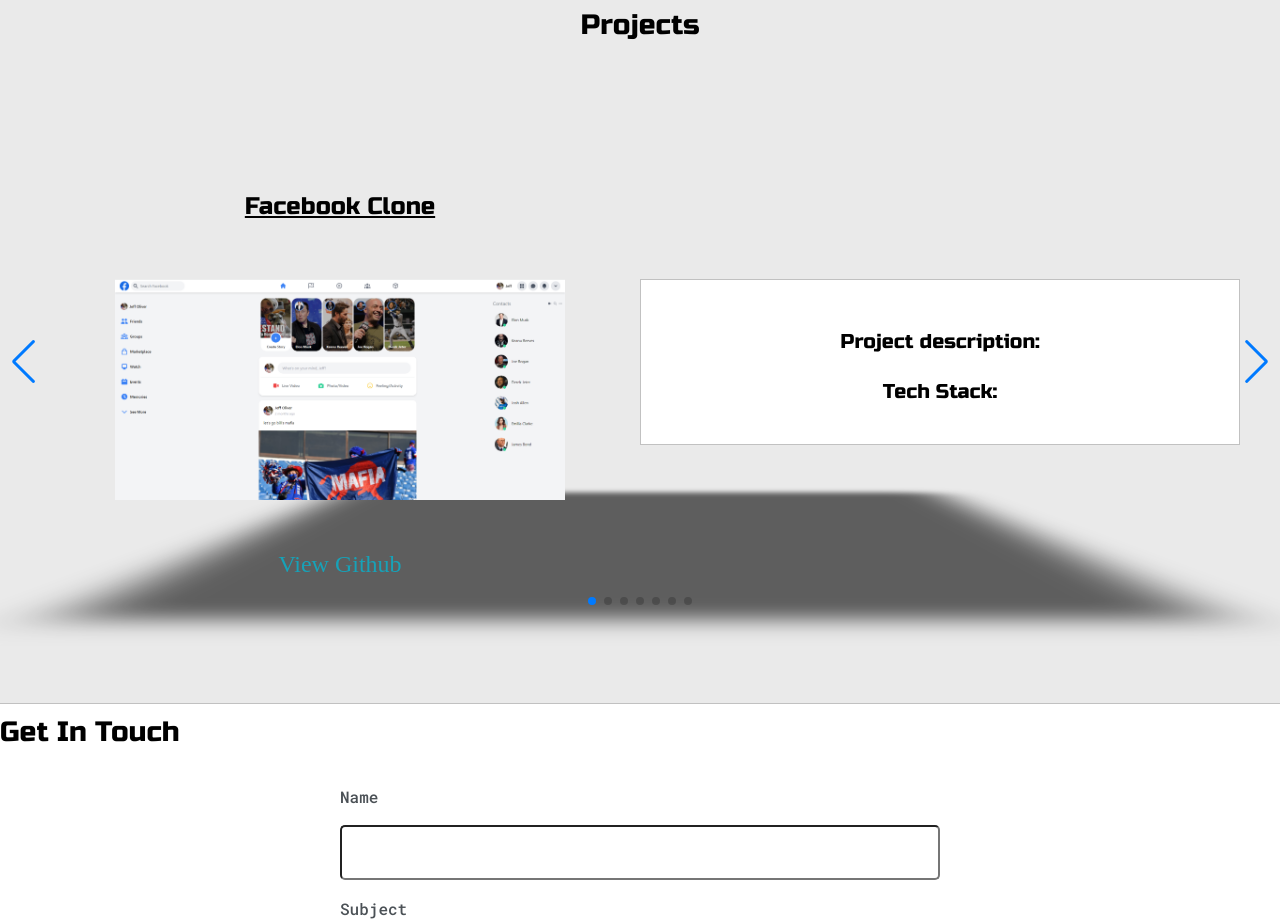
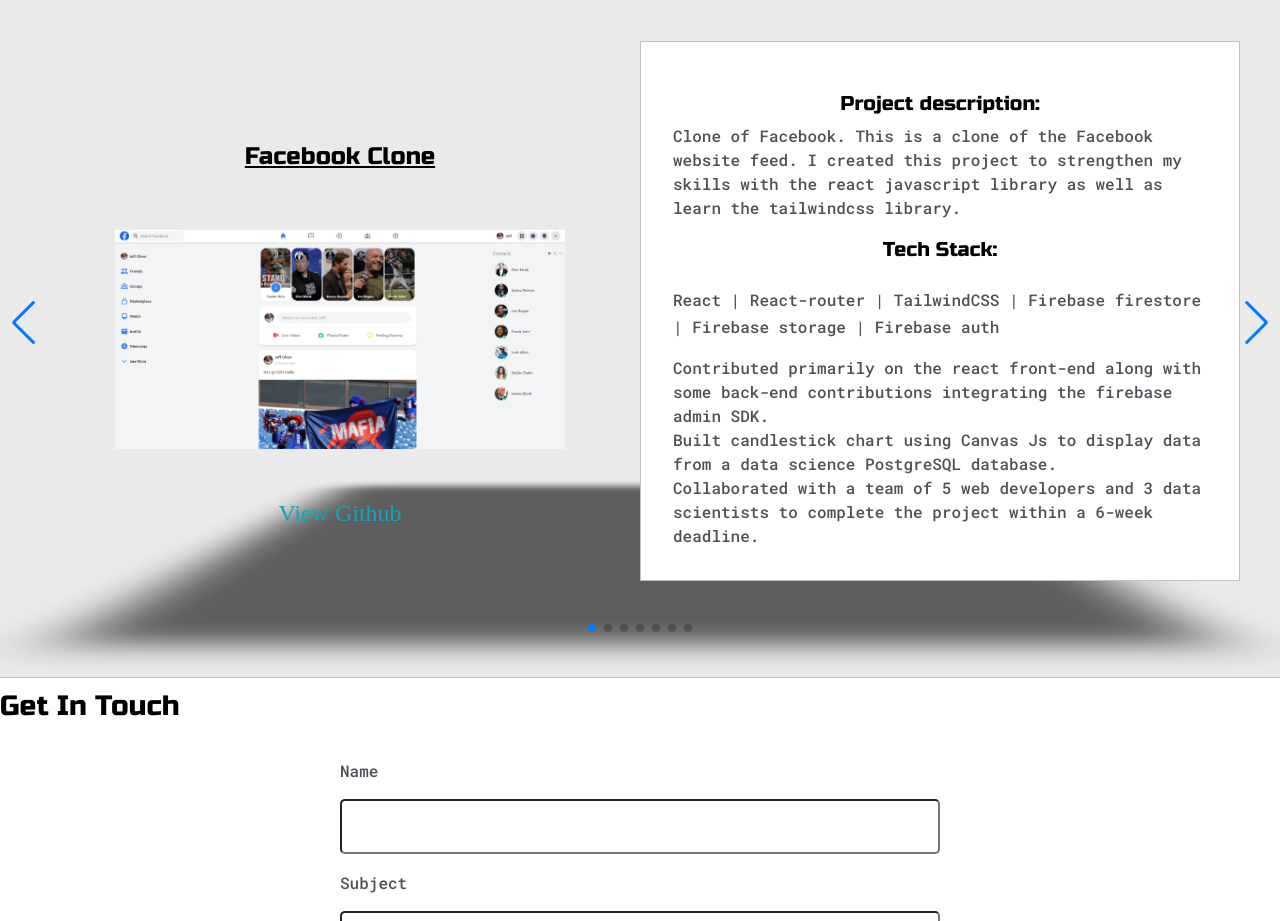
Before and after one commit to codeOfTheFuture/professional-portfolio, a Next.js app: page / in a window 1280 px wide. Shown: the part 1700-2621 px from the top of the page. Built offline with nearby package versions, Linux system fonts and the light colour scheme.

Commit message:
fixed styling bug in project carousel

```diff
--- a/components/Project.jsx
+++ b/components/Project.jsx
@@ -42,6 +42,7 @@
           <ProjectHeading
             title={project.about.projectDesc}
             toggle={toggleDescription}
+            isOpen={isDescriptionVisible}
           />
           <ProjectDetails
             description={project.about.projectDescText}
@@ -55,6 +56,7 @@
           <ProjectHeading
             title={project.about.techStack}
             toggle={toggleTechStack}
+            isOpen={isTechStackVisible}
           />
           <ProjectDetails
             description={null}
--- a/components/ProjectDetails.jsx
+++ b/components/ProjectDetails.jsx
@@ -2,10 +2,17 @@
 import styles from "../styles/Project.module.scss";
 
 const ProjectDetails = ({ description, techStack, detailsList, isOpen }) => {
-  return description
-    ? isOpen && <p className={styles.projectDescText}>{description}</p>
-    : isOpen && (
-        <>
+  return description ? (
+    <p
+      className={
+        styles.projectDescText &&
+        (isOpen ? styles.showDetails : styles.hideDetails)
+      }
+    >
+      {description}
+    </p>
+  ) : (
+    <div className={isOpen ? styles.showDetails : styles.hideDetails}>
       <p className={styles.techStackList}>{techStack}</p>
       <ul className={styles.detailsList}>
         {detailsList.map((bulletPoint, index) => (
@@ -14,7 +21,7 @@
           </li>
         ))}
       </ul>
-        </>
+    </div>
   );
 };
 
--- a/components/ProjectHeading.jsx
+++ b/components/ProjectHeading.jsx
@@ -1,12 +1,12 @@
 import React from "react";
 import styles from "../styles/Project.module.scss";
 
-const ProjectHeading = ({ title, toggle }) => {
+const ProjectHeading = ({ title, toggle, isOpen }) => {
   return (
     <div className={styles.headingWrapper}>
       <h5 className={styles.heading}>{title}</h5>
       <span className={styles.toggle} onClick={toggle}>
-        View
+        {isOpen ? "Hide" : "View"}
       </span>
     </div>
   );
--- a/styles/Project.module.scss
+++ b/styles/Project.module.scss
@@ -67,6 +67,7 @@
           justify-self: flex-end;
         }
       }
+
       .toggle {
         display: none;
 
@@ -101,6 +102,18 @@
     }
   }
 
+  .showDetails {
+    @media screen and (max-width: $mobileView) {
+      display: block;
+    }
+  }
+
+  .hideDetails {
+    @media screen and (max-width: $mobileView) {
+      display: none;
+    }
+  }
+
   .lightMode {
     @include project("lightMode");
   }
--- a/styles/SectionPortfolio.module.scss
+++ b/styles/SectionPortfolio.module.scss
@@ -29,7 +29,6 @@
 
 .mainContainer {
   width: 100%;
-  height: 100vh;
   margin: 0 auto;
   @media screen and (max-width: $mobileView) {
     width: 95%;
```
Lines whose indentation alone changed are shown as unchanged.
